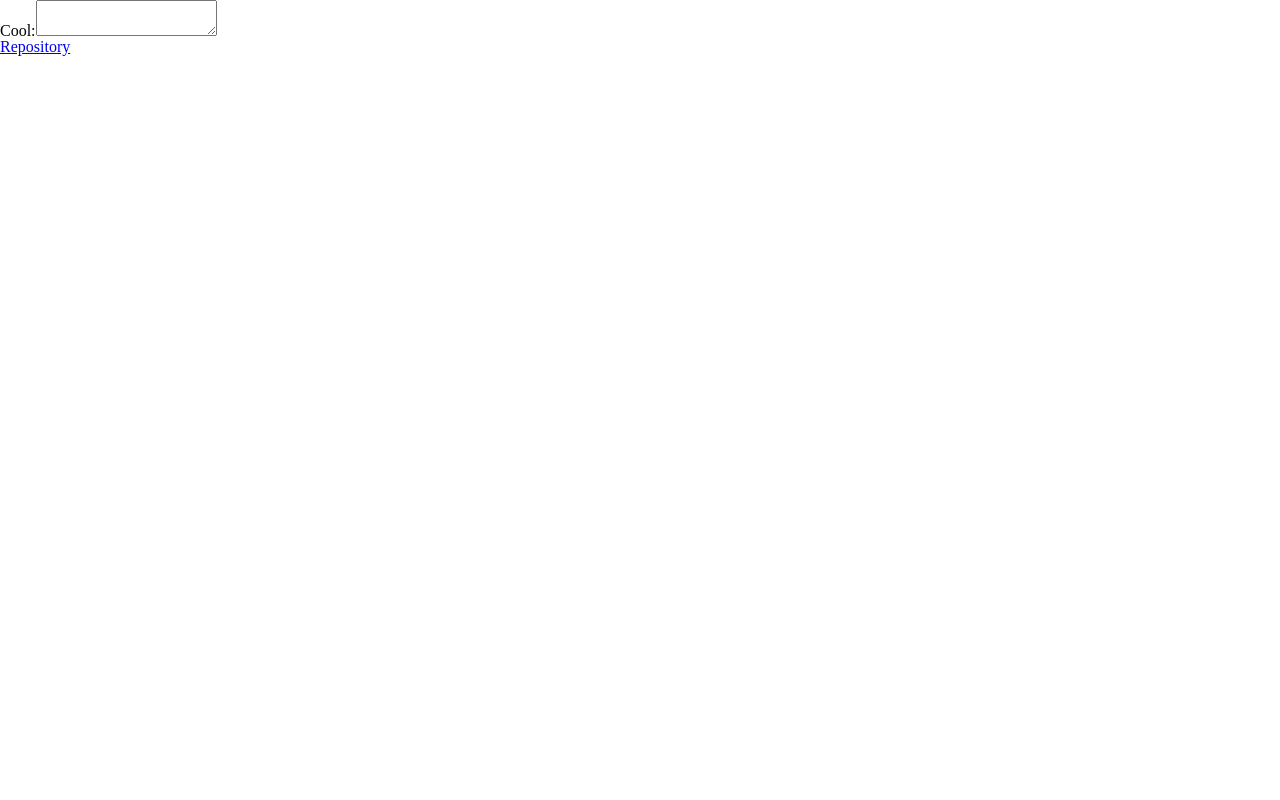
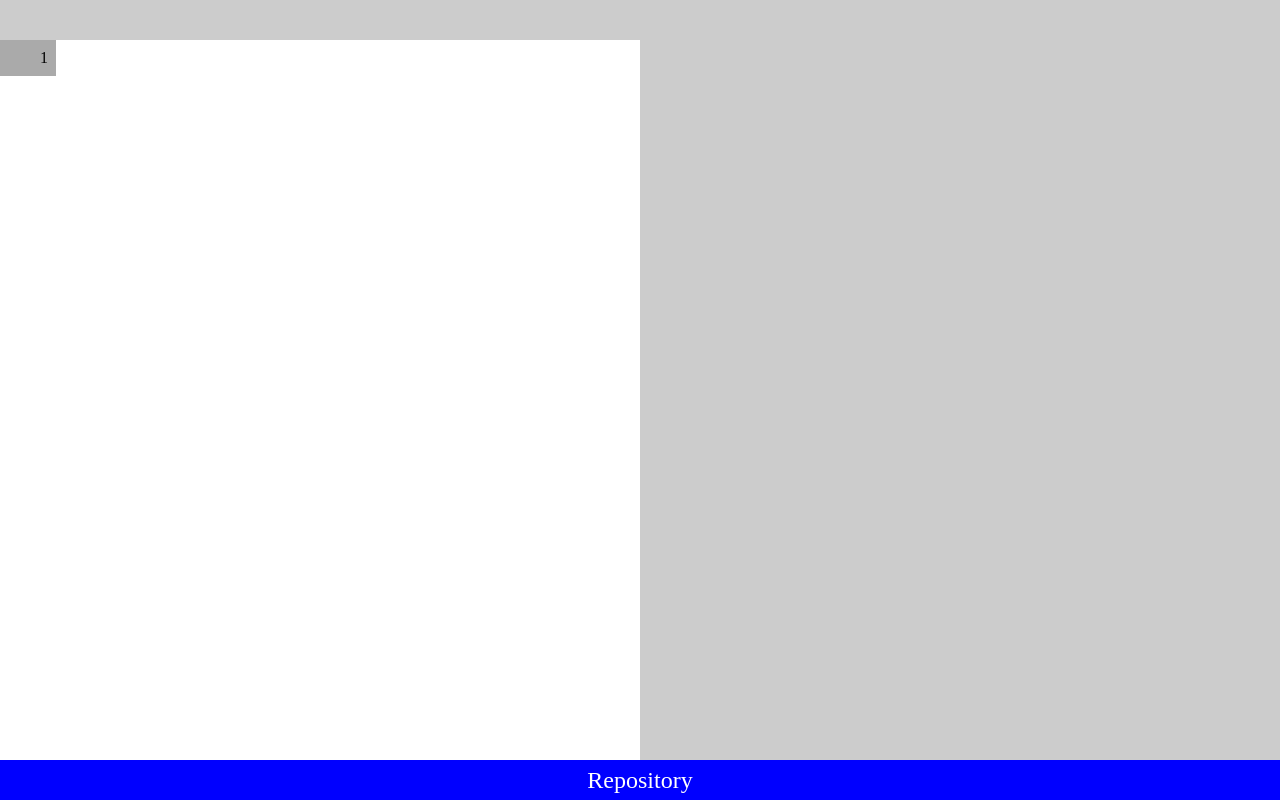
Before and after one commit to Tetr4k/cool-to-bril-compiler, a React (Create React App) app: page / in a window 1280 px wide. Built offline with nearby package versions, Linux system fonts and the light colour scheme.

Commit message:
Implement CodeArea

```diff
--- a/src/App.tsx
+++ b/src/App.tsx
@@ -1,27 +1,25 @@
 import React from "react";
 import { useState } from "react";
+import CodeArea from "./Components/CodeArea";
 import Debug from "./Components/Debug";
+import './index.css';
 
 function App(){
 	const [tokens, setTokens] = useState([]);
-	const [coolCode, setCoolCode] = useState("");
-	const handleCoolCodeChange = (event: React.ChangeEvent<HTMLTextAreaElement>) => {
-		setCoolCode(event.target.value);
-	}
 
 	return (
-		<>
+		<div className="app-content">
+			<nav>
+
+			</nav>
 			<main>
-				<label>
-					Cool:
-					<textarea id="coolCode" value={coolCode} onChange={handleCoolCodeChange}></textarea>
-				</label>
+				<CodeArea/>
 				<Debug tokens={tokens}/>
 			</main>
 			<footer>
 				<a href="https://github.com/Tetr4k/cool-to-bril-compiler/">Repository</a>
 			</footer>
-		</>
+		</div>
 	)
 }
 
--- /dev/null
+++ b/src/index.css
@@ -0,0 +1,59 @@
+.app-content{
+	display: flex;
+	height: 100vh;
+	flex-direction: column;
+	justify-content: flex-end;
+	width: 100vw;
+	background-color: #CCCCCC;
+}
+
+.app-content main{
+	display: flex;
+	width: 100vw;
+}
+
+.coolcode-box{
+	background-color: white;
+	height: 90vh;
+	width: 50%;
+	display: flex;
+	overflow-y: scroll;
+}
+
+.coolcode-list{
+}
+
+.coolcode-list li{
+	width: 3rem;
+	line-height: 36px;
+	text-align: right;
+	padding-right: 0.5rem;
+}
+
+.coolcode-input{
+	flex-grow: 1;
+}
+
+.coolcode-input textarea{
+	font-size: 24px;
+	border: none;
+	line-height: 36px;
+	resize: none;
+	overflow: auto;
+	height: auto;
+	outline: none;
+}
+
+footer{
+	display: flex;
+	justify-content: center;
+	width: 100%;
+	background-color: blue;
+}
+
+a, a:visited{
+	padding: 0.5rem;
+	font-size: 1.5rem;
+	text-decoration: none;
+	color: white;
+}
```
